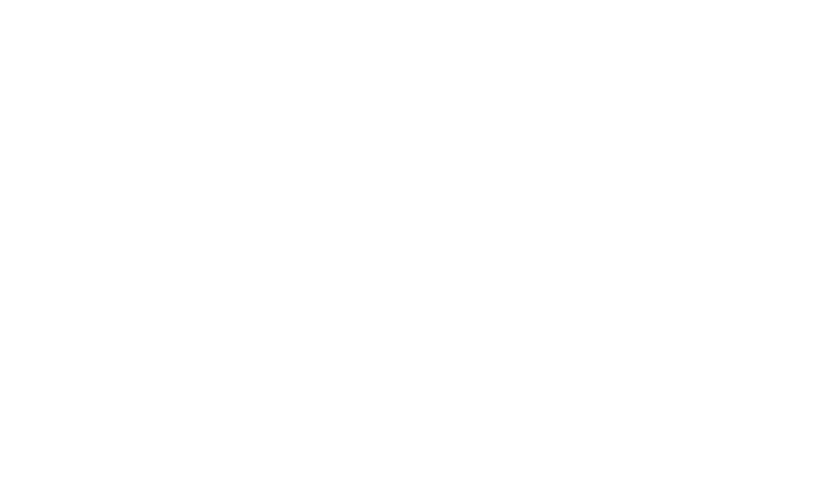
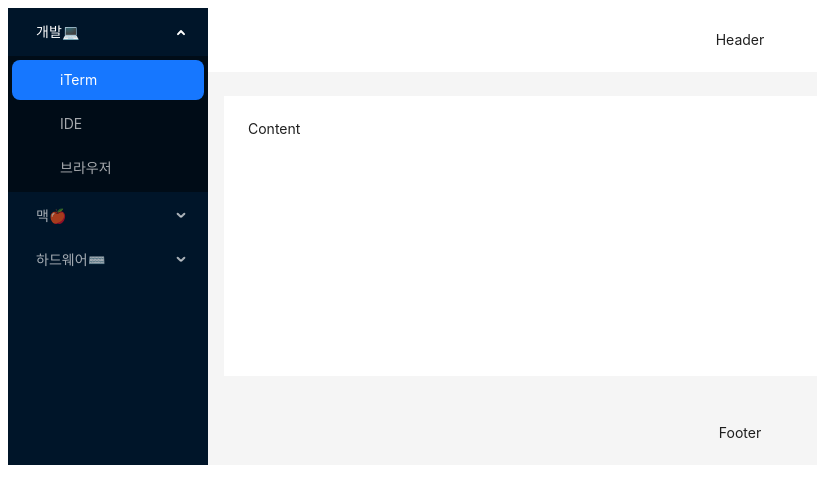
Before and after one commit to Gaepo-dong/dev-doumi, a Next.js app: page / in a window 1280 px wide. Shown: the top 504 px of the page, without its empty margins (0-817 px from the left). Built offline with nearby package versions, Linux system fonts and the light colour scheme.

Commit message:
feat: add navigation sidebar and layout

```diff
--- /dev/null
+++ b/components/Layout.tsx
@@ -0,0 +1,34 @@
+import React, { useState } from 'react';
+import { UploadOutlined, UserOutlined, VideoCameraOutlined } from '@ant-design/icons';
+import { Layout, Menu, theme } from 'antd';
+import Sidebar from './Sidebar';
+
+const { Header, Sider, Content, Footer } = Layout;
+
+export default function CustomLayout() {
+  const {
+    token: { colorBgContainer },
+  } = theme.useToken();
+
+  return (
+    <Layout>
+      <Sider>
+        <Sidebar />
+      </Sider>
+      <Layout className='site-layout'>
+        <Header style={{ textAlign: 'center', background: colorBgContainer }}>Header</Header>
+        <Content
+          style={{
+            margin: '24px 16px',
+            padding: 24,
+            minHeight: 280,
+            background: colorBgContainer,
+          }}
+        >
+          Content
+        </Content>
+        <Footer style={{ textAlign: 'center' }}>Footer</Footer>
+      </Layout>
+    </Layout>
+  );
+}
--- /dev/null
+++ b/components/Sidebar.tsx
@@ -0,0 +1,39 @@
+import React from 'react';
+import type { MenuProps } from 'antd';
+import { Menu } from 'antd';
+import { sidebar } from '@/data/sidebar';
+
+type MenuItem = Required<MenuProps>['items'][number];
+
+const getItem = (
+  label: React.ReactNode,
+  key: React.Key,
+  icon?: React.ReactNode,
+  children?: MenuItem[],
+  type?: 'group',
+): MenuItem => {
+  return {
+    key,
+    icon,
+    children,
+    label,
+    type,
+  } as MenuItem;
+};
+
+const items: MenuItem[] = sidebar.map((item, index) => {
+  return getItem(
+    item['main-tag'].present,
+    index + 1,
+    null,
+    item['sub-tags'].map((subItem, subIndex) => {
+      return getItem(subItem.present, `${index + 1}-${subIndex + 1}`);
+    }),
+  );
+});
+
+export default function Sidebar() {
+  return (
+    <Menu defaultSelectedKeys={['1-1']} defaultOpenKeys={['1']} mode='inline' theme='dark' items={items} />
+  );
+}
--- a/pages/index.tsx
+++ b/pages/index.tsx
@@ -1,4 +1,5 @@
 import Head from 'next/head';
+import Layout from '../components/Layout';
 
 export default function Home() {
   return (
@@ -9,7 +10,9 @@
         <meta name='viewport' content='width=device-width, initial-scale=1' />
         <link rel='icon' href='/favicon.ico' />
       </Head>
-      <main></main>
+      <main>
+        <Layout />
+      </main>
     </>
   );
 }
```
